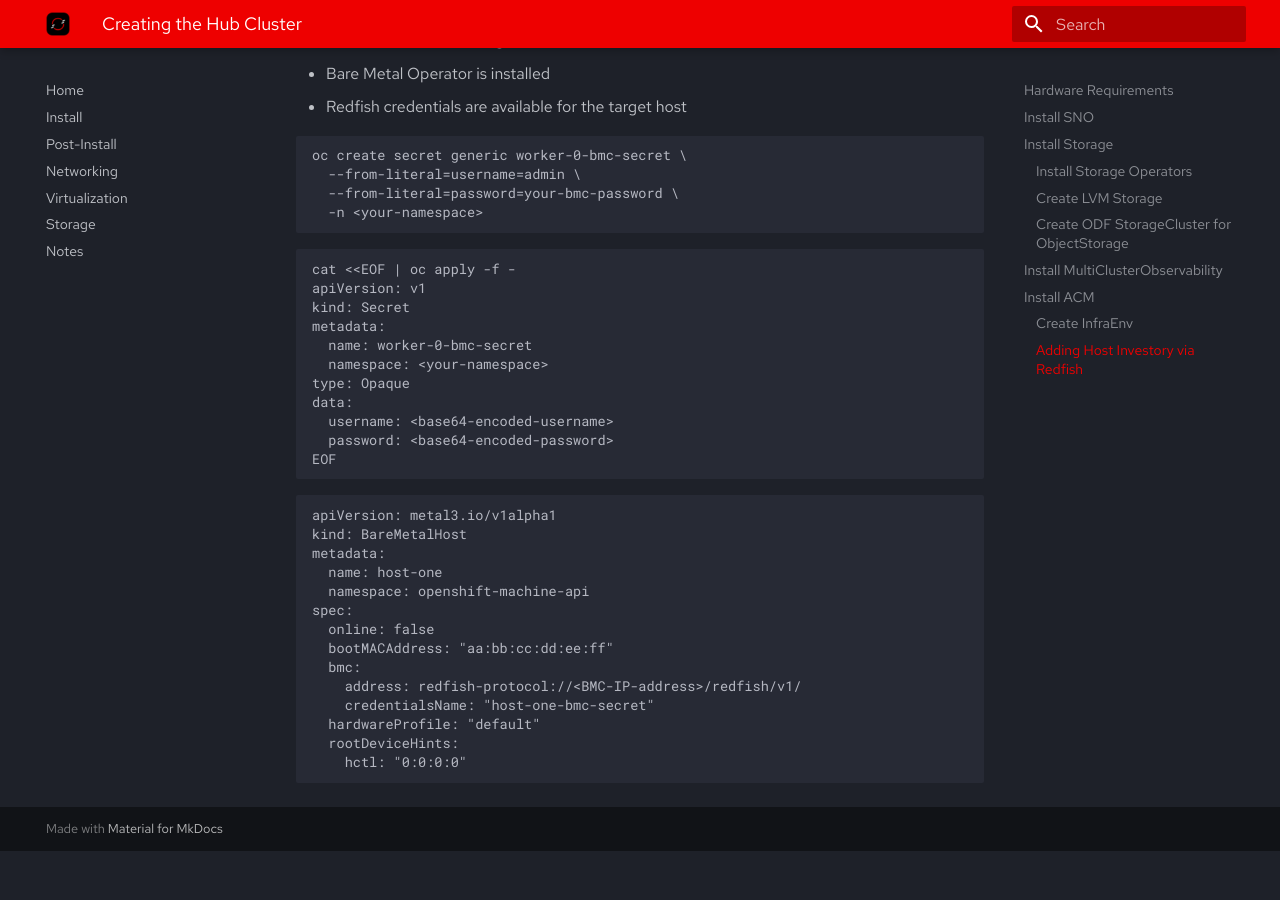
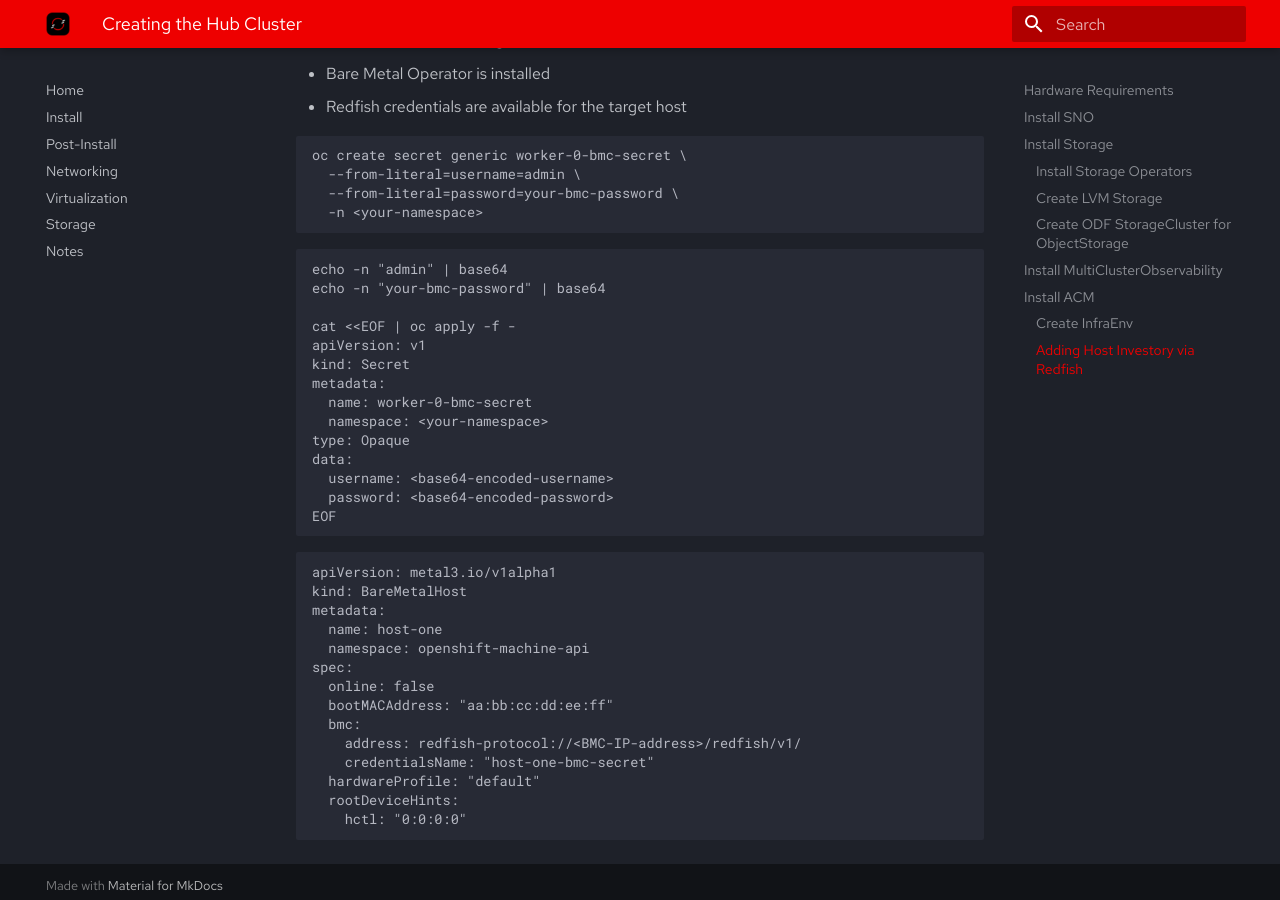
Before and after one commit to openshift-tigerteam/openshift-examples, an MkDocs documentation site: the page built from docs/hub/hub.md, in a window 1280 px wide and 900 px high, scrolled down 4005 px. Built offline with MkDocs 1.6.1 and Material for MkDocs 9.7.7, drawn with Linux system fonts in a browser that asks for light colours; before the commit the page ends 4856 px from its top, so only the background shows below that.

Commit message:
added base64 echo

````diff
--- a/docs/hub/hub.md
+++ b/docs/hub/hub.md
@@ -199,6 +199,9 @@ oc create secret generic worker-0-bmc-secret \
 ```
 
 ```shell
+echo -n "admin" | base64
+echo -n "your-bmc-password" | base64
+
 cat <<EOF | oc apply -f -
 apiVersion: v1
 kind: Secret
````
